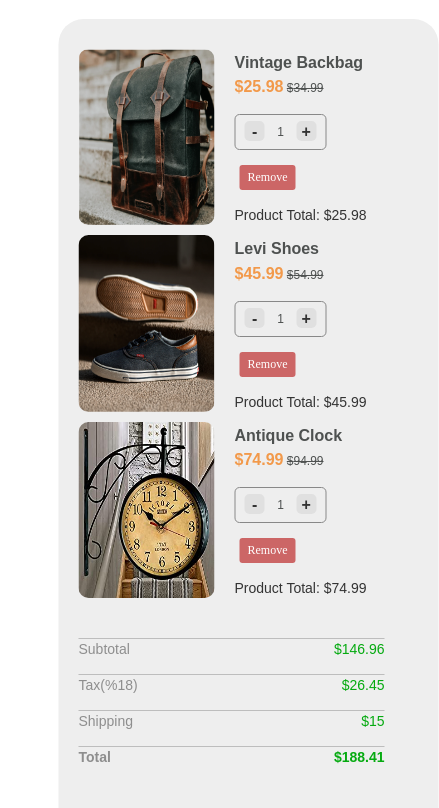
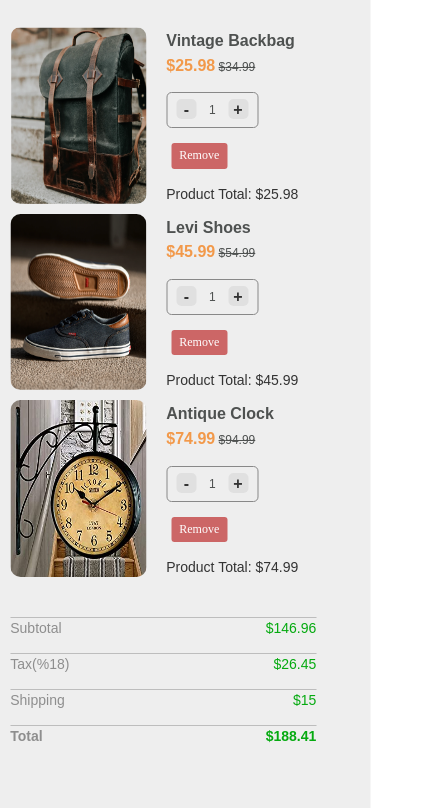
Before and after one commit to krlslman/P17__Checkout-shoppingList, a plain HTML site: page index.html in a window 390 px wide. Shown: the part 71-879 px from the top of the page, 439 px wide, since content can reach past the window. Drawn offline with nearby package versions, Linux system fonts and the light colour scheme.

Commit message:
minor responsive fix <500px

```diff
--- a/css/index.css
+++ b/css/index.css
@@ -1,9 +1,12 @@
+body{
+  background-color: #fc851eef !important;
+}
 main {
   position: relative;
   width: 70%;
   left: 50%;
   transform: translateX(-50%);
-  margin: 35px 0;
+  margin: 15px 0;
   display: grid;
   /* grid-template-columns: 465px 320px; */
 }
@@ -11,7 +14,8 @@ main {
 #checkout-title {
   font-family: Mon, Arial, Helvetica, sans-serif;
   text-align: center;
-  margin: 15px 0;
+  font-size: 3rem;
+  /* margin: 15px 0px 0px 0px !important; */
 }
 
 main form {
@@ -344,3 +348,19 @@ span {
   }
 
 }
+
+
+@media only screen and (max-width: 500px) {
+body {
+  background-color: white !important;
+  margin: 0;
+  padding: 0;
+}
+.panels {
+  width: 80vw !important;
+  max-width: 80vw !important;
+  position: absolute;
+  left: -25%;
+  margin: 0;
+  border-radius: 0%;
+}
```
